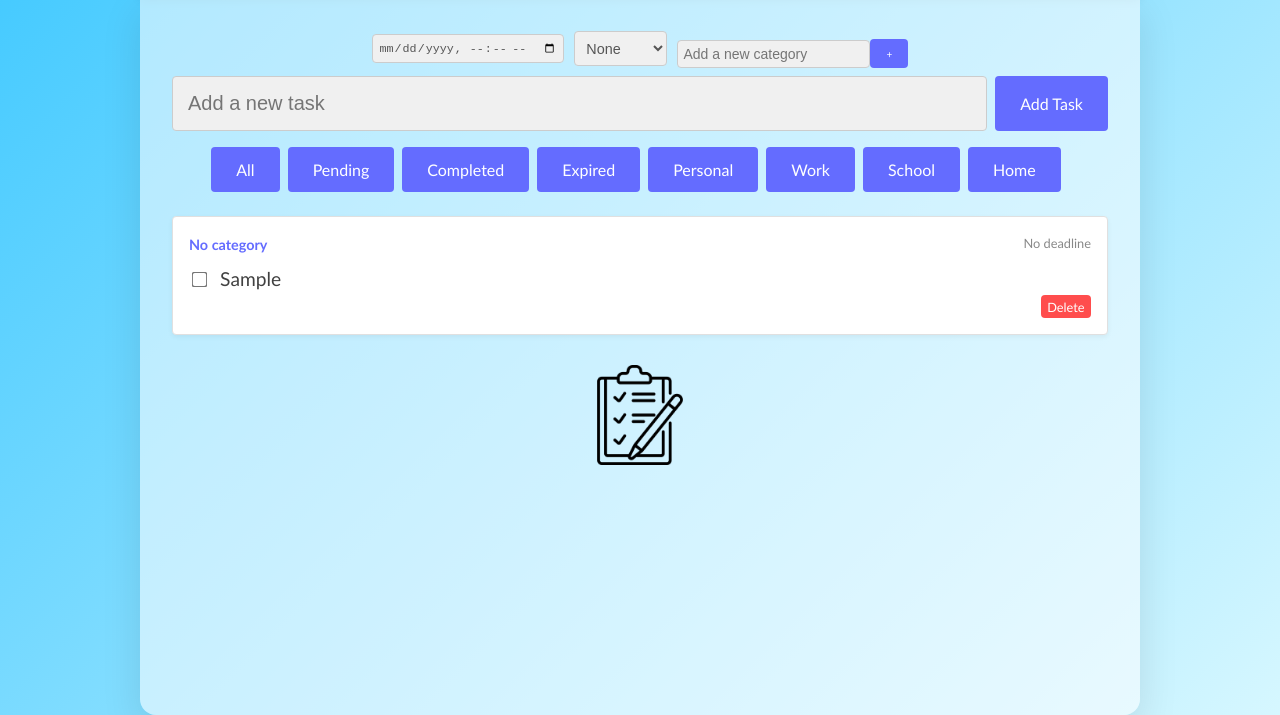
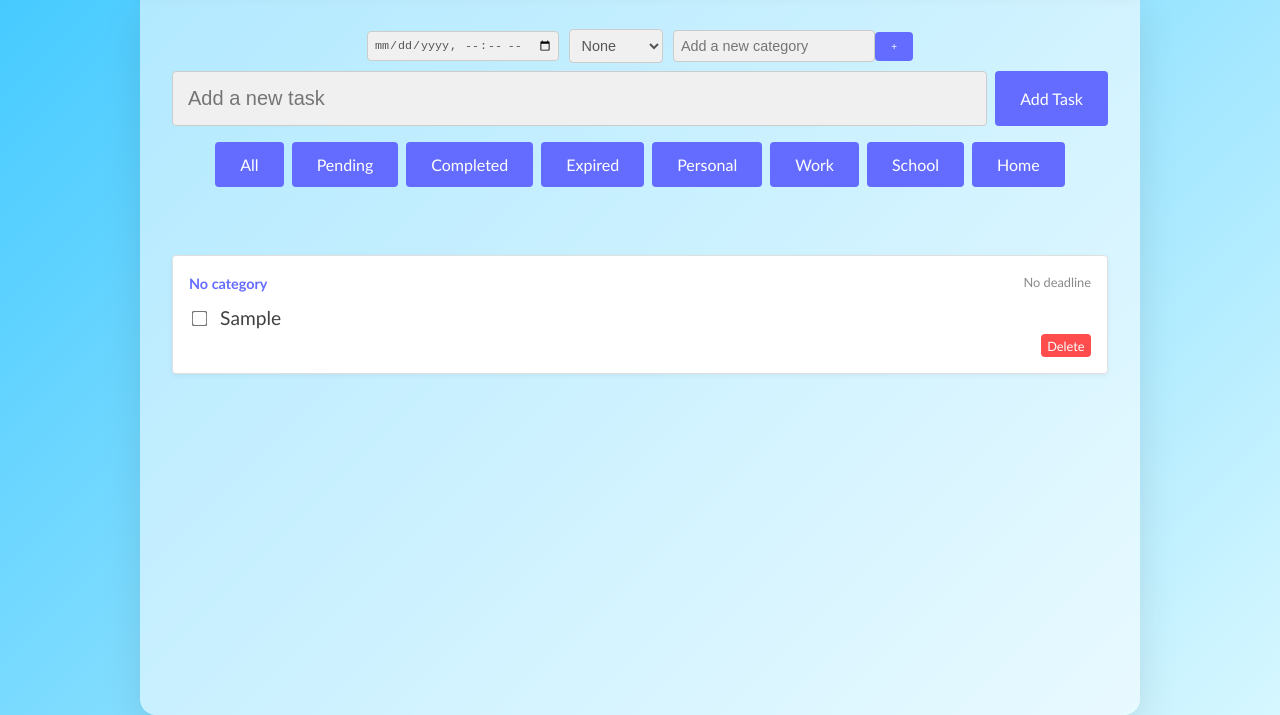
Before and after one commit to MJayConstantino/Activity1_To-do-list, a website built with Vite: page index.html in a window 1280 px wide. Both pictures are taken after typing "Sample" into the empty fields and a click on the button "Add Task". Shown: the part 117-832 px from the top of the page. Built offline with nearby package versions, Linux system fonts and the light colour scheme.

Commit message:
fixed noTaskImage not reappering and dissappearing

```diff
--- a/index.html
+++ b/index.html
@@ -42,7 +42,9 @@
           <button data-filter="work">Work</button>
           <button data-filter="school">School</button>
           <button data-filter="home">Home</button>
-          <div id="customCategories"></div>
+          <div class="custom-categories-container">
+            <div id="customCategories"></div>
+          </div>
         </div>
         <ul id="taskList"></ul>
         <div id="noTasksContainer">
--- a/src/main.ts
+++ b/src/main.ts
@@ -17,6 +17,7 @@ class ToDoList {
   taskCategory: HTMLSelectElement;
   filtersContainer: HTMLDivElement;
   noTasksMessage: HTMLParagraphElement;
+  noTasksImage: HTMLImageElement;
   currentFilter: string = 'all';
 
   constructor() {
@@ -27,6 +28,7 @@ class ToDoList {
     this.taskCategory = document.getElementById('taskCategory') as HTMLSelectElement;
     this.filtersContainer = document.querySelector('.filters-container') as HTMLDivElement;
     this.noTasksMessage = document.getElementById('noTasksMessage') as HTMLParagraphElement;
+    this.noTasksImage = document.getElementById('noTasksImage') as HTMLImageElement;
 
     this.addButton.addEventListener('click', () => this.addTask());
     this.filtersContainer.addEventListener('click', (e) => this.handleFilter(e));
@@ -99,8 +101,10 @@ class ToDoList {
 
     if (sortedTasks.length === 0) {
       this.noTasksMessage.style.display = 'block';
+      this.noTasksImage.style.opacity = "1"
     } else {
       this.noTasksMessage.style.display = 'none';
+      this.noTasksImage.style.opacity = "0"
     }
 
   sortedTasks.forEach(task => {
--- a/src/style.css
+++ b/src/style.css
@@ -70,26 +70,11 @@ h1 {
 .secondary-inputs {
   display: flex;
   align-items: center;
+  justify-content: center; /* Center the secondary inputs horizontally */
   gap: 10px;
+  width: 100%;
 }
 
-.add-category-container {
-  display: flex;
-  align-items: center;
-}
-
-.add-category-container input[type="text"] {
-  padding: 5px;
-  font-size: 14px;
-  border: 1px solid #ccc;
-  border-radius: 4px;
-  background-color: var(--input-bg-color);
-  color: var(--input-text-color);
-}
-
-.add-category-container button {
-  font-size: 10px;
-}
 
 .main-input {
   display: flex;
@@ -107,13 +92,34 @@ h1 {
   color: var(--input-text-color);
 }
 
-input[type="datetime-local"], select {
+input[type="datetime-local"], select, .add-category-container input[type="text"]{
   padding: 0.5em;
   font-size: 0.9em;
   border: 1px solid #ccc;
   border-radius: 4px;
   background-color: var(--input-bg-color);
   color: var(--input-text-color);
+}
+
+.add-category-container {
+  display: flex;
+  align-items: center;
+}
+
+.add-category-container button {
+  font-size: 10px;
+}
+
+.custom-categories-container {
+  width: 100%;
+  overflow-x: auto;
+  white-space: nowrap;
+  padding-bottom: 10px;
+}
+
+#customCategories {
+  display: inline-flex;
+  gap: 5px;
 }
 
 button {
@@ -140,6 +146,10 @@ button:hover {
   justify-content: center;
   flex-wrap: wrap;
   gap: 0.5em;
+}
+
+.filters-container button:hover {
+  opacity: 0.9;
 }
 
 #taskList {
@@ -234,14 +244,9 @@ input[type="checkbox"] {
 }
 
 #noTasksMessage {
-  display: none;
   font-size: 1.2em;
   color: #888;
   margin-top: 2em;
-}
-
-.filters-container button:hover {
-  opacity: 0.9;
 }
 
 #noTasksContainer {
@@ -254,16 +259,3 @@ input[type="checkbox"] {
   height: auto;
   margin-top: 10px;
 }
-
-.add-category-container {
-  margin-top: 10px;
-}
-
-.custom-category {
-  margin-right: 5px;
-}
-
-.delete-category {
-  margin-left: 5px;
-  cursor: pointer;
-}
```
